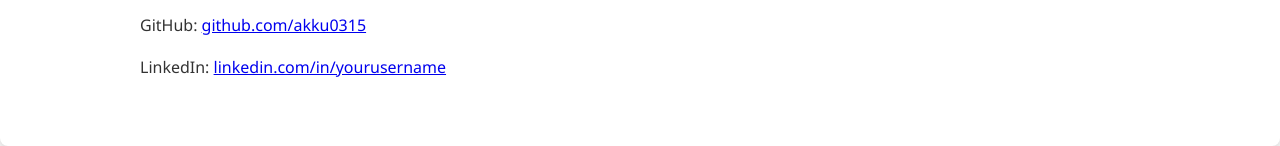
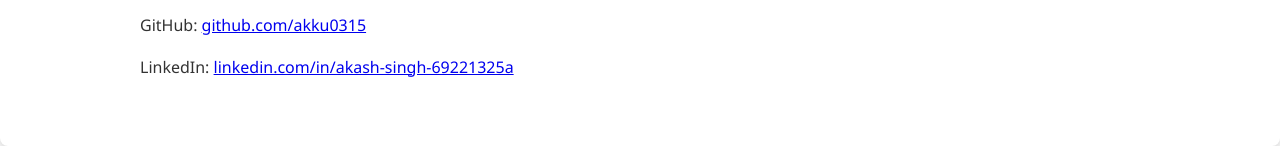
Before and after one commit to akku0315/akku0315.github.io, a plain HTML site: page index.html in a window 1280 px wide. Shown: the part 1656-1802 px from the top of the page. Drawn offline with Linux system fonts and the light colour scheme.

Commit message:
Update index.html

```diff
--- a/index.html
+++ b/index.html
@@ -75,7 +75,7 @@
       <h2>Contact</h2>
       <p>Email: <a href="mailto:akashh00315@gmail.com">akashh00315@gmail.com</a></p>
       <p>GitHub: <a href="https://github.com/akku0315" target="_blank">github.com/akku0315</a></p>
-      <p>LinkedIn: <a href="https://linkedin.com/in/akash-singh-69221325a" target="_blank">linkedin.com/in/yourusername</a></p>
+      <p>LinkedIn: <a href="https://linkedin.com/in/akash-singh-69221325a" target="_blank">linkedin.com/in/akash-singh-69221325a</a></p>
     </div>
   </section>
 
```
